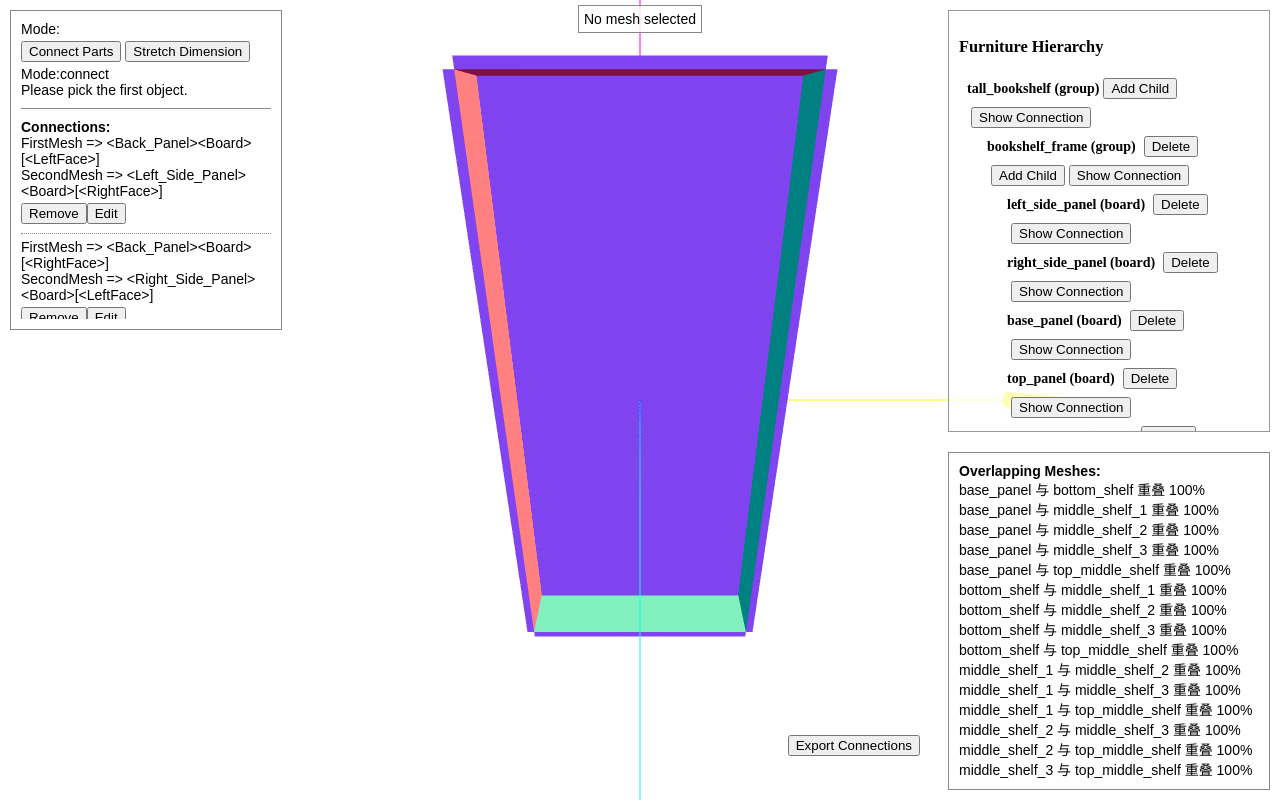
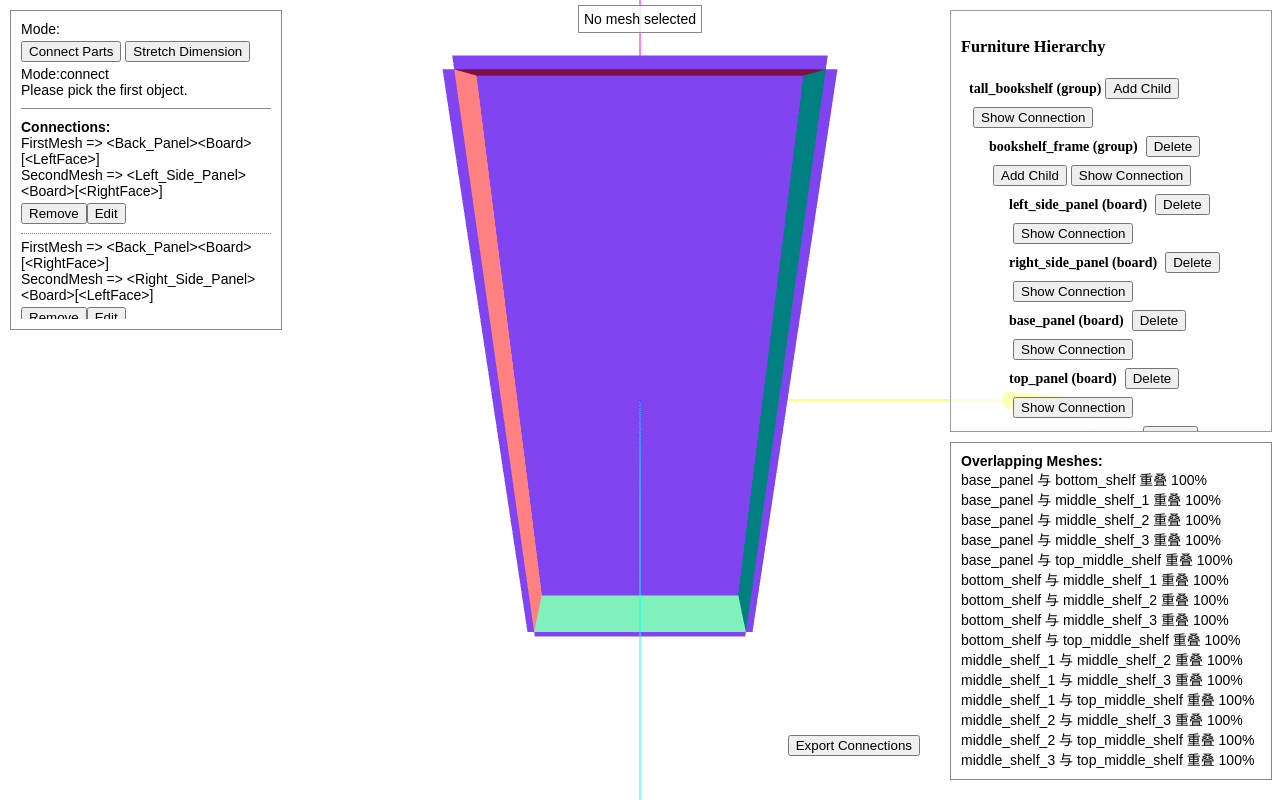
Before and after one commit to YixuannnL/furniture-threejs, a website built with Vite: page index.html in a window 1280 px wide. Built offline with nearby package versions, Linux system fonts and the light colour scheme; animation ran at ten frames a second.

Commit message:
modify right_container

```diff
--- a/index.html
+++ b/index.html
@@ -59,10 +59,25 @@
 			overflow-y: auto;
 		}
 
+		#rightContainer {
+			position: absolute;
+			top: 10px;
+			right: 10px;
+			width: 320px;
+		}
+
+		#treePanel {
+			width: 300px;
+			max-height: 400px;
+			overflow: auto;
+			background: rgba(255, 255, 255, 0.7);
+			border: 1px solid #999;
+			padding: 10px;
+			font-size: 14px;
+			margin-bottom: 10px;
+		}
+
 		#overlapHint {
-			position: absolute;
-			bottom: 10px;
-			right: 10px;
 			width: 300px;
 			background-color: rgba(255, 255, 255, 0.7);
 			border: 1px solid #888;
@@ -120,24 +135,16 @@
 
 	</div>
 
-	<div id="treePanel" style="
-		position:absolute;
-		top:10px;
-		right:10px;
-		width:300px;
-		max-height:400px;
-		overflow:auto;
-		background:rgba(255,255,255,0.7);
-		border:1px solid #999;
-		padding:10px;
-		font-size:14px;">
-		<!-- 这里将由JS脚本生成树结构列表 -->
+	<div id="rightContainer">
+		<div id="treePanel">
+			<!-- 动态生成树形内容 -->
+		</div>
+		<div id="overlapHint">
+			<strong>Overlapping Meshes:</strong>
+			<div id="overlapList">检测中……</div>
+		</div>
 	</div>
 
-	<div id="overlapHint">
-		<strong>Overlapping Meshes:</strong>
-		<div id="overlapList">检测中……</div>
-	</div>
 
 	<button id="exportBtn" style="position:absolute; bottom:40px; right:360px;">Export Connections</button>
 
```
